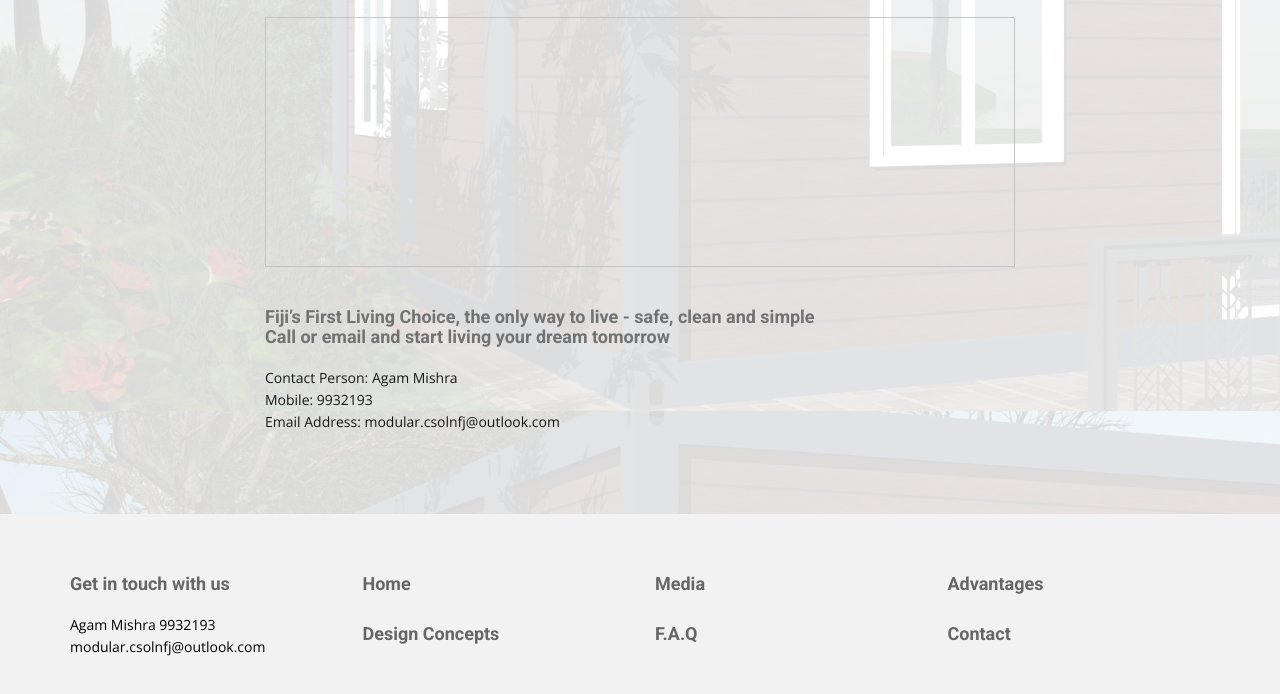
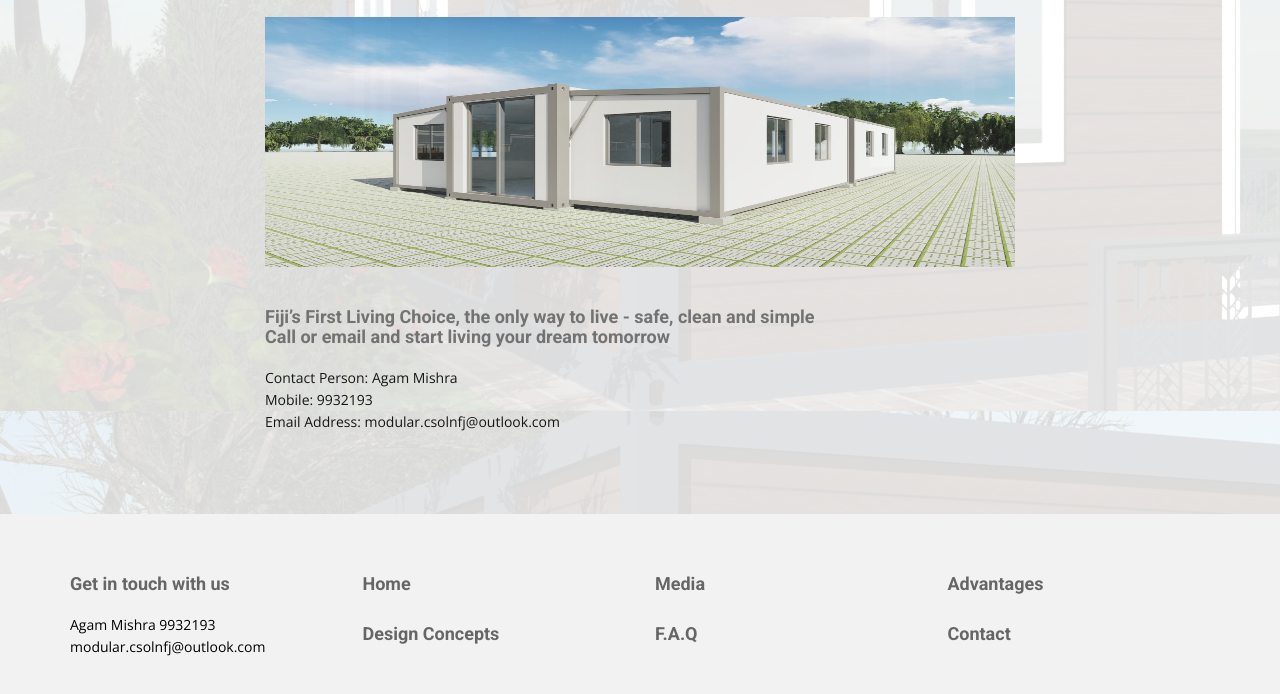
Before and after one commit to sahif/csolns.github.io, a plain HTML site: page contact.html in a window 1280 px wide. Shown: the part 208-902 px from the top of the page. Drawn offline with nearby package versions, Linux system fonts and the light colour scheme.

Commit message:
Contact Img bug

```diff
--- a/contact.html
+++ b/contact.html
@@ -87,7 +87,7 @@
         <div class="row">
           <div class="col-md-8 col-md-offset-2">
             <h2>Contact us </h2>
-			<img "src="img/NewBuilds/House1.jpg""
+			<img src="img/NewBuilds/House1.jpg""
 									width="750" height="250" />
 
 			<h4>Fiji’s First Living Choice, the only way to live - safe, clean and simple<br>
```
